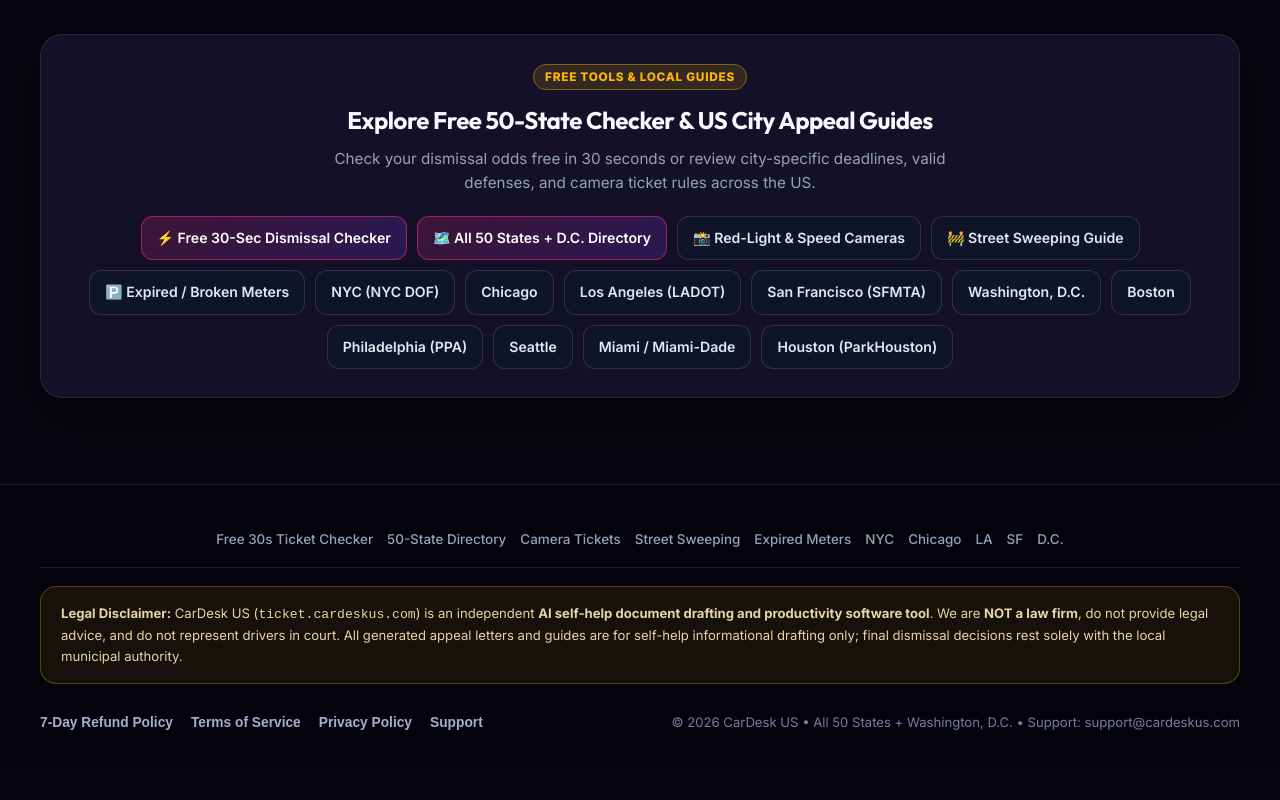
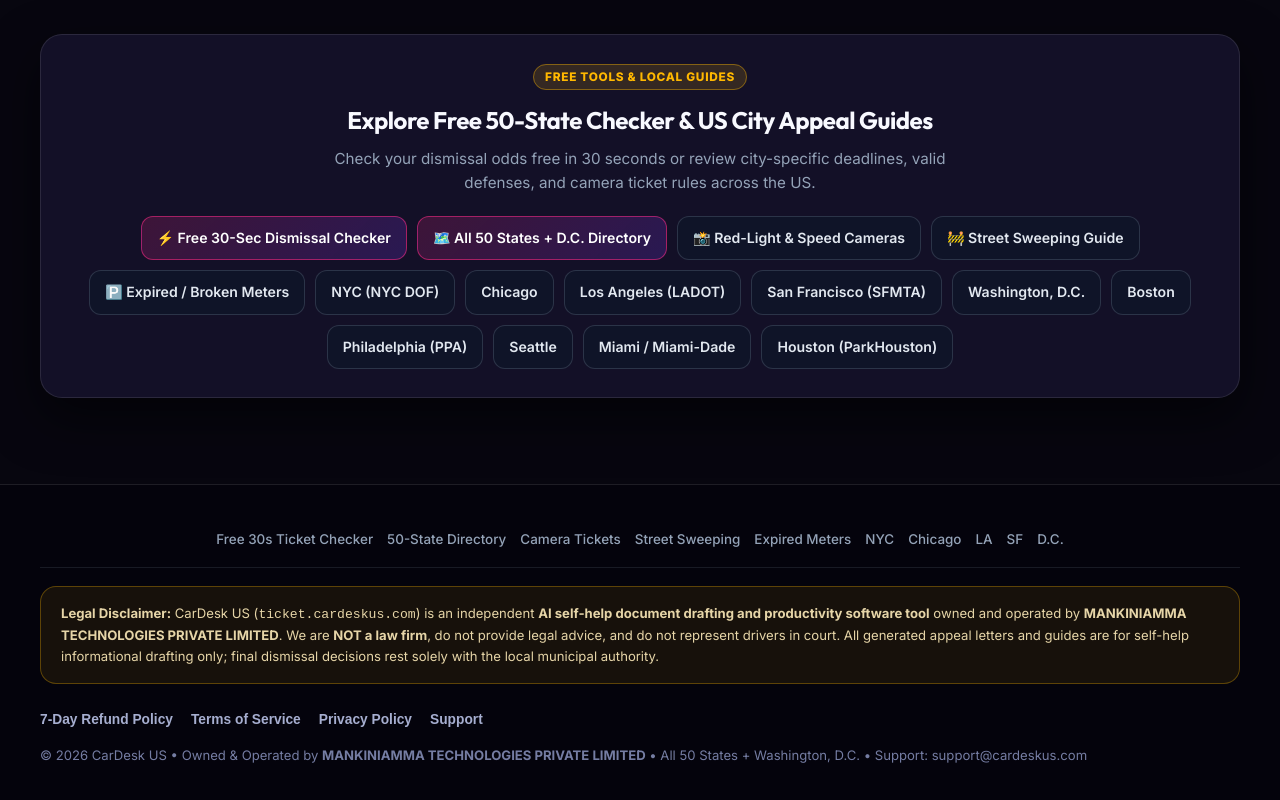
Before and after one commit to mankiniamma-arch/ticket-cardeskus, a plain HTML site: page index.html in a window 1280 px wide. Shown: the part 3710-4510 px from the top of the page. Before the commit the page ends 4477 px from the top, so only its background shows below. Drawn offline with Linux system fonts and the light colour scheme.

Commit message:
Update index.html

```diff
--- a/index.html
+++ b/index.html
@@ -40,6 +40,10 @@
       "applicationCategory": "ProductivityApplication",
       "operatingSystem": "Web",
       "areaServed": "US",
+      "provider": {
+        "@type": "Organization",
+        "name": "MANKINIAMMA TECHNOLOGIES PRIVATE LIMITED"
+      },
       "description": "Self-help AI appeal letter and audit packet builder for US parking and camera tickets across all 50 states and Washington D.C.",
       "offers": [
         {
@@ -691,7 +695,8 @@
 
       <div class="disclaimer-banner">
         <strong>Legal Disclaimer:</strong> CarDesk US (<code>ticket.cardeskus.com</code>) is an independent
-        <strong>AI self-help document drafting and productivity software tool</strong>. We are <strong>NOT a law firm</strong>,
+        <strong>AI self-help document drafting and productivity software tool</strong> owned and operated by
+        <strong>MANKINIAMMA TECHNOLOGIES PRIVATE LIMITED</strong>. We are <strong>NOT a law firm</strong>,
         do not provide legal advice, and do not represent drivers in court. All generated appeal letters and guides are
         for self-help informational drafting only; final dismissal decisions rest solely with the local municipal authority.
       </div>
@@ -705,7 +710,7 @@
         </div>
 
         <div class="footer-copy">
-          © 2026 CarDesk US • All 50 States + Washington, D.C. • Support: support@cardeskus.com
+          © 2026 CarDesk US • Owned &amp; Operated by <strong>MANKINIAMMA TECHNOLOGIES PRIVATE LIMITED</strong> • All 50 States + Washington, D.C. • Support: support@cardeskus.com
         </div>
       </div>
     </div>
@@ -719,6 +724,10 @@
         <button id="modalCloseBtn" type="button" class="modal-close" aria-label="Close">×</button>
       </div>
       <div id="modalBody" class="modal-body"></div>
+      <div style="margin-top: 18px; padding-top: 14px; border-top: 1px solid rgba(148, 163, 184, 0.2); font-size: 0.82rem; color: #94a3b8; line-height: 1.55;">
+        <strong style="color: #e2e8f0;">Legal Entity &amp; Operator Disclosure:</strong> CarDesk US (<code>ticket.cardeskus.com</code>) is a digital software brand wholly owned and operated by <strong style="color: #e2e8f0;">MANKINIAMMA TECHNOLOGIES PRIVATE LIMITED</strong> (GSTIN: 18AASCM6250H1Z1).<br />
+        <strong style="color: #e2e8f0;">Registered Office:</strong> H/No. 248, Dag No. 332, K P Patta No. 78, Pub Boragaon, Under Jalukbari Mouza, Guwahati, Kamrup Metropolitan, Assam - 781035, India • Support: <a href="mailto:support@cardeskus.com" style="color: #38bdf8;">support@cardeskus.com</a>
+      </div>
     </div>
   </div>
 
```
